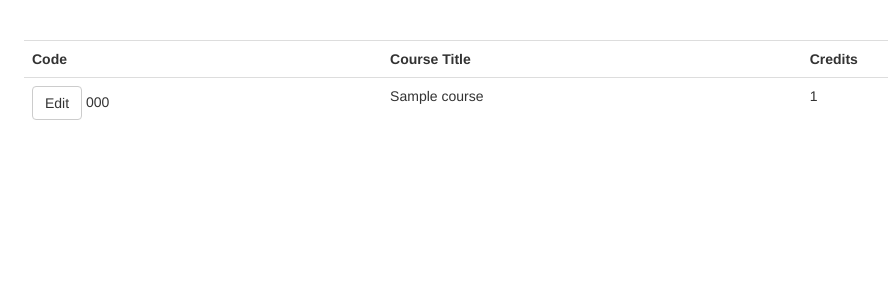
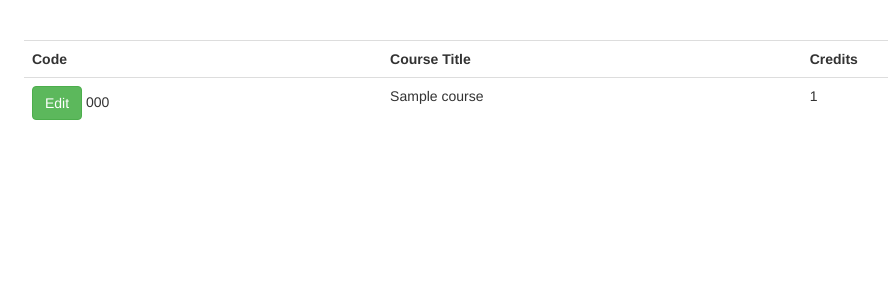
Before and after one commit to hodhabi/PHP-and-MySQL-tutorial, a PHP site: page /listCourses.php in a window 1280 px wide. Shown: the part 120-420 px from the top of the page, without its empty margins (104-992 px from the left). Run offline with PHP 8.4, Linux system fonts and the light colour scheme; the visitor is signed in with stand-in values (Sample User, id 1); tables that the repository leaves empty hold one stand-in row (values such as "Sample post").

Commit message:
Improved Edit button

```diff
--- a/listCourses.php
+++ b/listCourses.php
@@ -32,7 +32,7 @@ if ($result->num_rows > 0) {
    echo "<th>Code</th><th>Course Title</th><th>Credits</th>";
     while($row = $result->fetch_assoc()) {
    $ccode = $row['code'];
-   $bt = "<a class='btn btn-default'' href='editCourse.php?code=$ccode'>" . "Edit</A>";
+   $bt = "<a class='btn btn-success' href='editCourse.php?code=$ccode'>" . "Edit</A>";
 
     echo "<tr><td>" . $bt . " " . $row['code'] . "</td><td>" . $row['Course title'] . "</td><td>" .  $row['credits'] . "</td></tr>";
 
```
